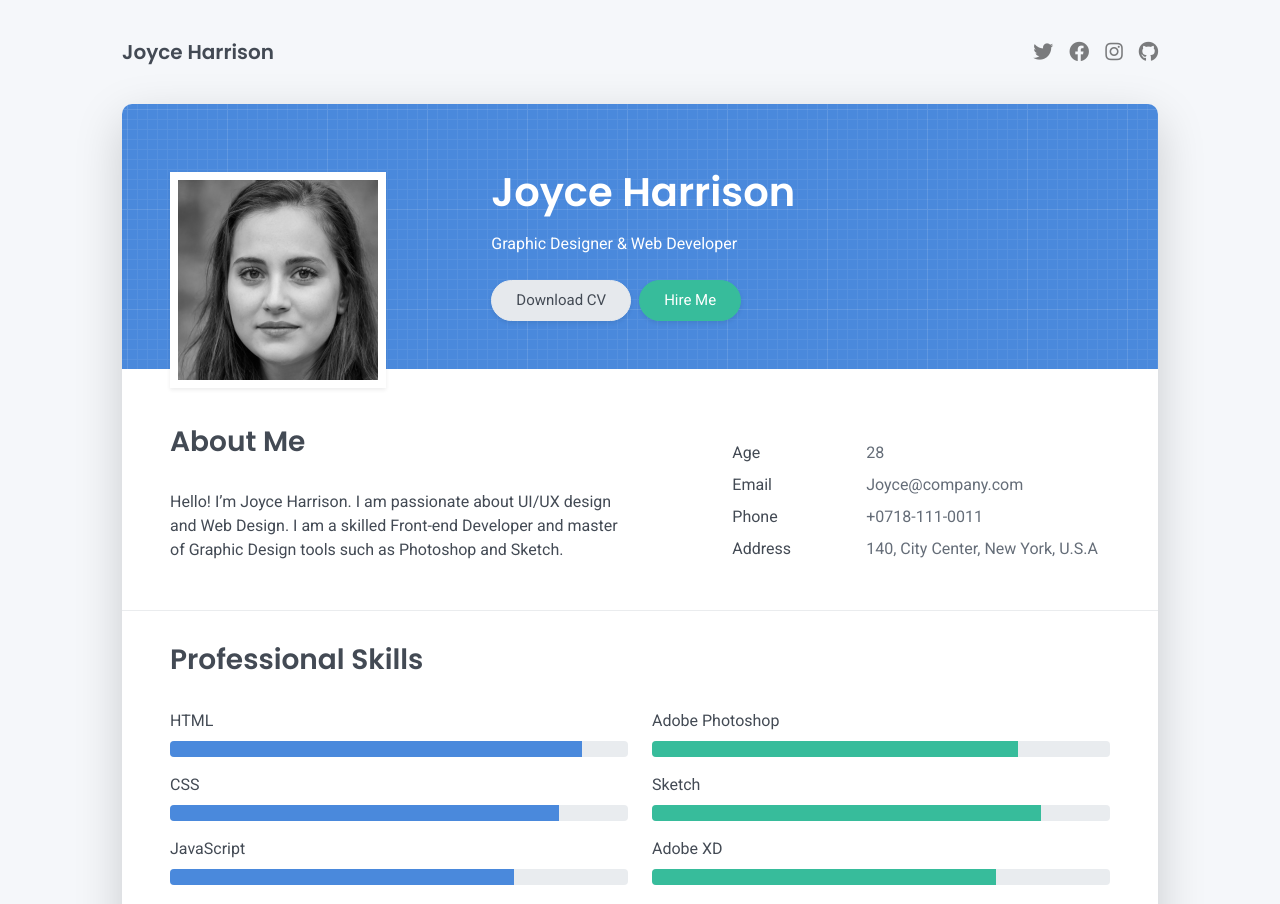
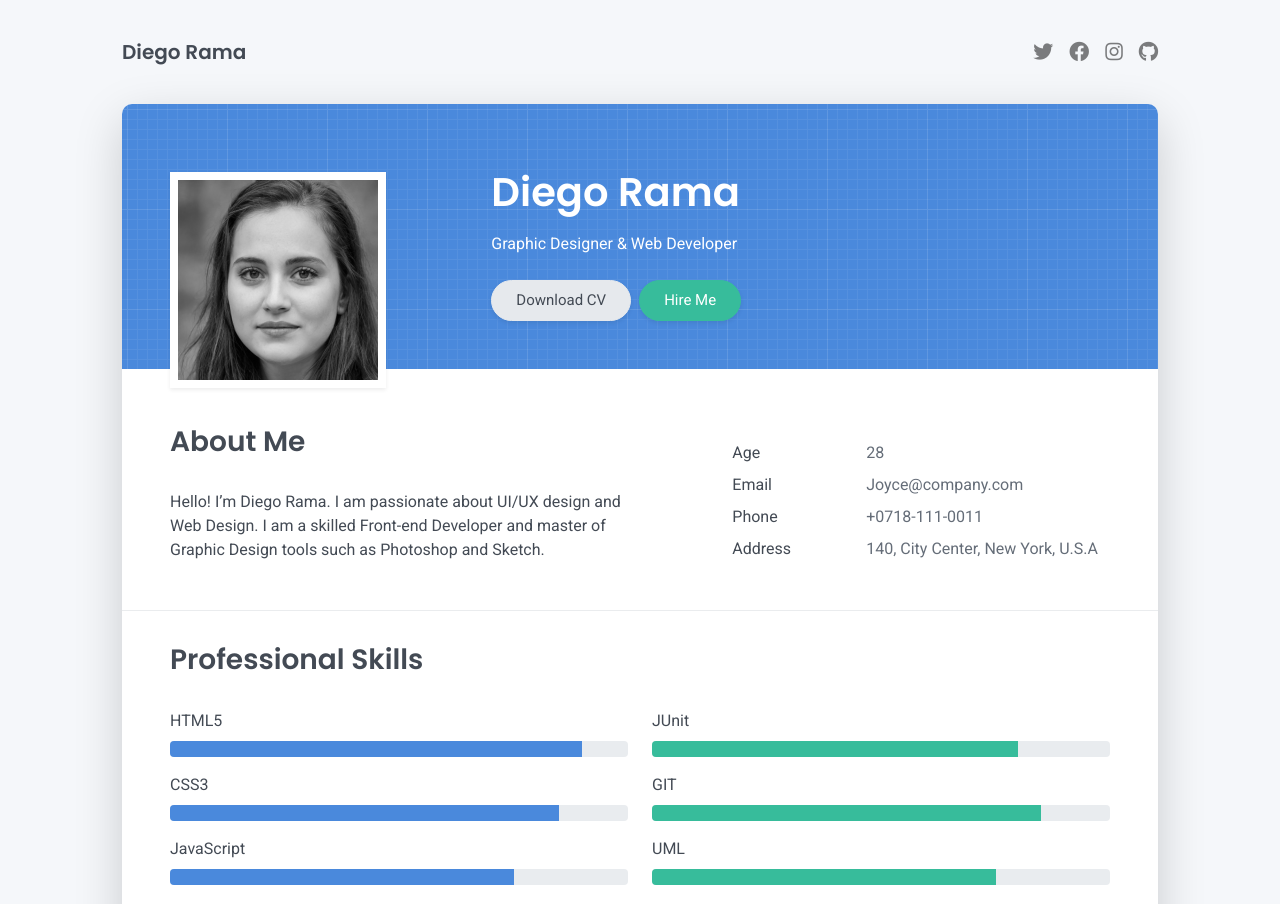
Before and after one commit to DiegoRamaVillar/CVDiegoRama, a plain HTML site: page index.html in a window 1280 px wide. Shown: the top 904 px of the page. Drawn offline with Linux system fonts and the light colour scheme.

Commit message:
Actualizacion de Professional Skills

```diff
--- a/index.html
+++ b/index.html
@@ -28,7 +28,7 @@
     <header class="d-print-none">
       <div class="container text-center text-lg-left">
         <div class="py-3 clearfix">
-          <h1 class="site-title mb-0">Joyce Harrison</h1>
+          <h1 class="site-title mb-0">Diego Rama</h1>
           <div class="site-nav">
             <nav role="navigation">
               <ul class="nav justify-content-center">
@@ -55,7 +55,7 @@
         <div class="avatar hover-effect bg-white shadow-sm p-1"><img src="images/avatar.jpg" width="200" height="200"/></div>
       </div>
       <div class="col-lg-8 col-md-7 text-center text-md-start">
-        <h2 class="h1 mt-2" data-aos="fade-left" data-aos-delay="0">Joyce Harrison</h2>
+        <h2 class="h1 mt-2" data-aos="fade-left" data-aos-delay="0">Diego Rama</h2>
         <p data-aos="fade-left" data-aos-delay="100">Graphic Designer & Web Developer</p>
         <div class="d-print-none" data-aos="fade-left" data-aos-delay="200"><a class="btn btn-light text-dark shadow-sm mt-1 me-1" href="right-resume.pdf" target="_blank">Download CV</a><a class="btn btn-success shadow-sm mt-1" href="#contact">Hire Me</a></div>
       </div>
@@ -65,7 +65,7 @@
     <div class="row">
       <div class="col-md-6">
         <h2 class="h3 mb-3">About Me</h2>
-        <p>Hello! I’m Joyce Harrison. I am passionate about UI/UX design and Web Design. I am a skilled Front-end Developer and master of Graphic Design tools such as Photoshop and Sketch.</p>
+        <p>Hello! I’m Diego Rama. I am passionate about UI/UX design and Web Design. I am a skilled Front-end Developer and master of Graphic Design tools such as Photoshop and Sketch.</p>
       </div>
       <div class="col-md-5 offset-md-1">
         <div class="row mt-2">
@@ -102,12 +102,12 @@
     <h2 class="h3 mb-3">Professional Skills</h2>
     <div class="row">
       <div class="col-md-6">
-        <div class="mb-2"><span>HTML</span>
+        <div class="mb-2"><span>HTML5</span>
           <div class="progress my-1">
             <div class="progress-bar bg-primary" role="progressbar" data-aos="zoom-in-right" data-aos-delay="100" data-aos-anchor=".skills-section" style="width: 90%" aria-valuenow="90" aria-valuemin="0" aria-valuemax="100"></div>
           </div>
         </div>
-        <div class="mb-2"><span>CSS</span>
+        <div class="mb-2"><span>CSS3</span>
           <div class="progress my-1">
             <div class="progress-bar bg-primary" role="progressbar" data-aos="zoom-in-right" data-aos-delay="200" data-aos-anchor=".skills-section" style="width: 85%" aria-valuenow="85" aria-valuemin="0" aria-valuemax="100"></div>
           </div>
@@ -119,17 +119,17 @@
         </div>
       </div>
       <div class="col-md-6">
-        <div class="mb-2"><span>Adobe Photoshop</span>
+        <div class="mb-2"><span>JUnit</span>
           <div class="progress my-1">
             <div class="progress-bar bg-success" role="progressbar" data-aos="zoom-in-right" data-aos-delay="400" data-aos-anchor=".skills-section" style="width: 80%" aria-valuenow="90" aria-valuemin="0" aria-valuemax="100"></div>
           </div>
         </div>
-        <div class="mb-2"><span>Sketch</span>
+        <div class="mb-2"><span>GIT</span>
           <div class="progress my-1">
             <div class="progress-bar bg-success" role="progressbar" data-aos="zoom-in-right" data-aos-delay="500" data-aos-anchor=".skills-section" style="width: 85%" aria-valuenow="85" aria-valuemin="0" aria-valuemax="100"></div>
           </div>
         </div>
-        <div class="mb-2"><span>Adobe XD</span>
+        <div class="mb-2"><span>UML</span>
           <div class="progress my-1">
             <div class="progress-bar bg-success" role="progressbar" data-aos="zoom-in-right" data-aos-delay="600" data-aos-anchor=".skills-section" style="width: 75%" aria-valuenow="75" aria-valuemin="0" aria-valuemax="100"></div>
           </div>
```
